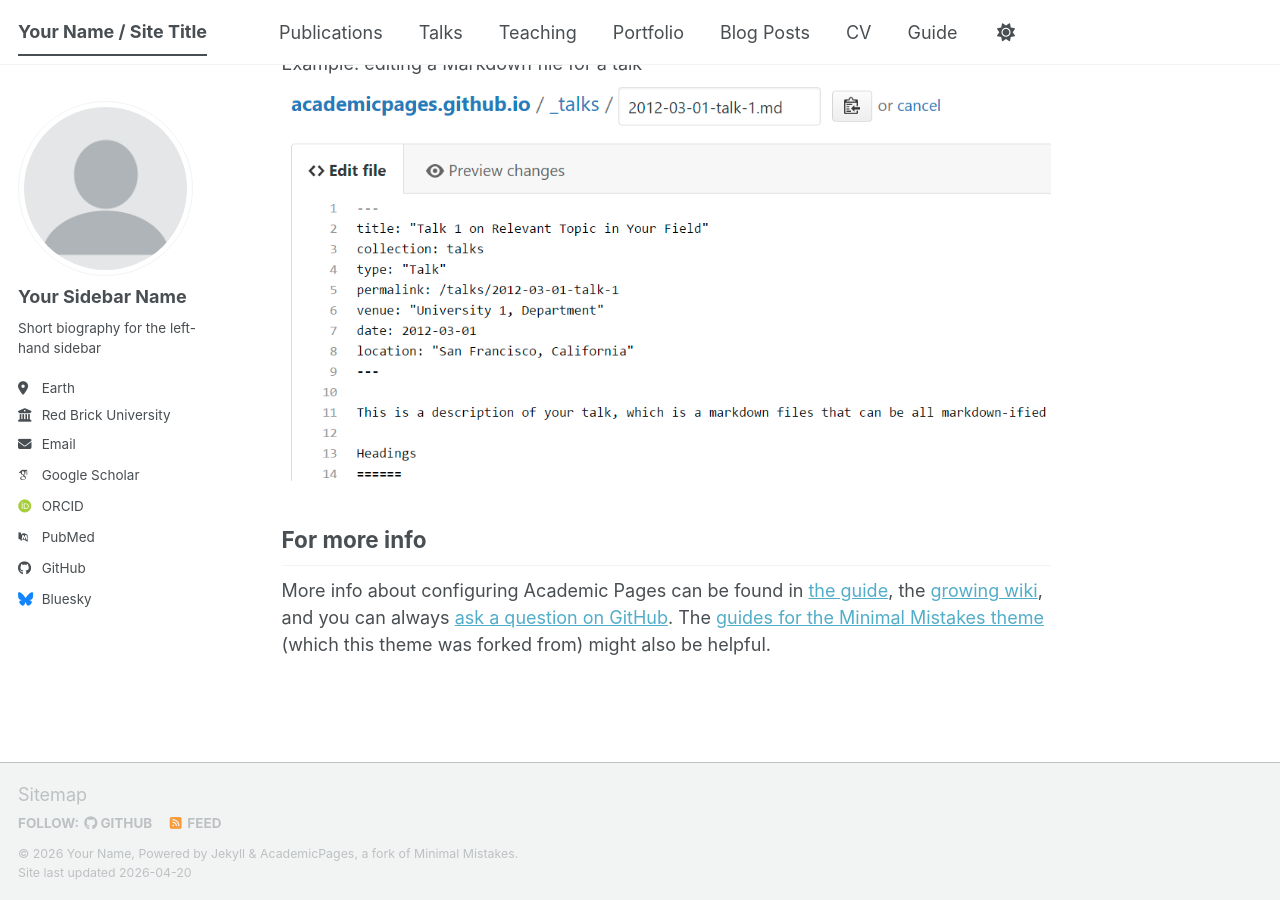
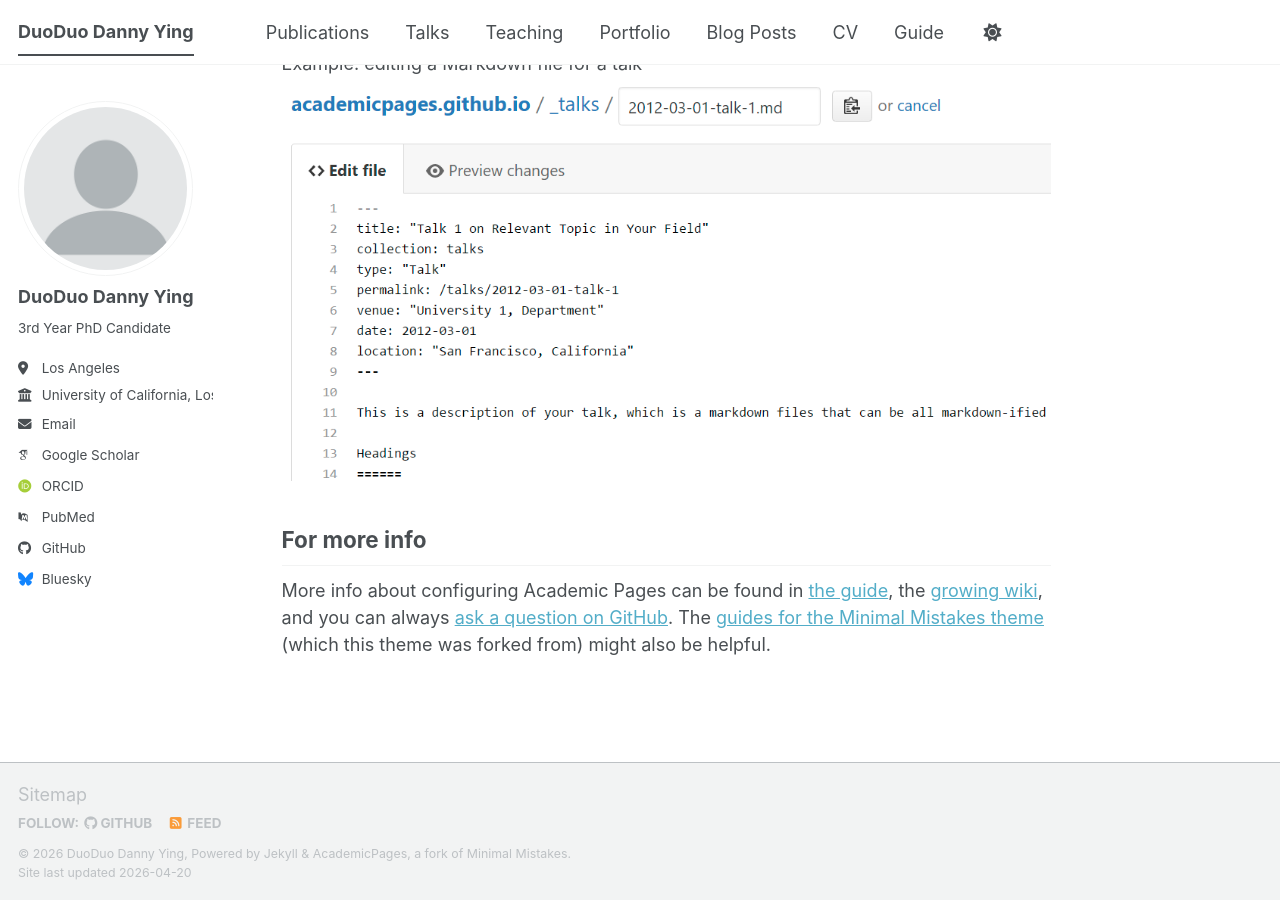
Before and after one commit to dannyduoying/dannyduoying.github.io, a Jekyll site: the page built from _pages/about.md, in a window 1280 px wide and 900 px high, scrolled down 2720 px. Built offline with Jekyll 4.4.1, drawn with Linux system fonts in a browser that asks for light colours; some web fonts are replaced; a script bundle is joined from its source files by our own code; library files that are not in the unit come from our copies.

Commit message:
Update _config.yml

```diff
--- a/_config.yml
+++ b/_config.yml
@@ -9,9 +9,9 @@
 # Basic Site Settings
 locale                   : "en-US"
 site_theme               : "default" # The available themes options are "default", "air", "sunrise", "mint", "dirt" and "contrast"
-title                    : "Your Name / Site Title"
+title                    : "DuoDuo Danny Ying"
 title_separator          : "-"
-name                     : &name "Your Name"
+name                     : &name "DuoDuo Danny Ying"
 description              : &description "Your Name's academic portfolio"   # Update this with a general description of your site, this is the default if not overridden by a page
 url                      : https://academicpages.github.io # The base hostname & protocol for your site e.g. "https://[your GitHub username].github.io",
                                                            # or if you already have some other page hosted on Github then use "https://[your GitHub username].github.io/[Your Repo Name]"
@@ -24,13 +24,13 @@ repository               : "academicpages/academicpages.github.io"
 author:
   # Biographic information
   avatar           : "profile.png"
-  name             : "Your Sidebar Name"
+  name             : "DuoDuo Danny Ying"
   pronouns         : # example: "she/her"
-  bio              : "Short biography for the left-hand sidebar"
-  location         : "Earth"
-  employer         : "Red Brick University"
+  bio              : "3rd Year PhD Candidate"
+  location         : "Los Angeles"
+  employer         : "University of California, Los Angeles"
   uri              : # URL
-  email            : "none@example.org"
+  email            : "dannyduoying@g.ucla.edu"
 
   # Academic websites
   academia         : # URL
```
